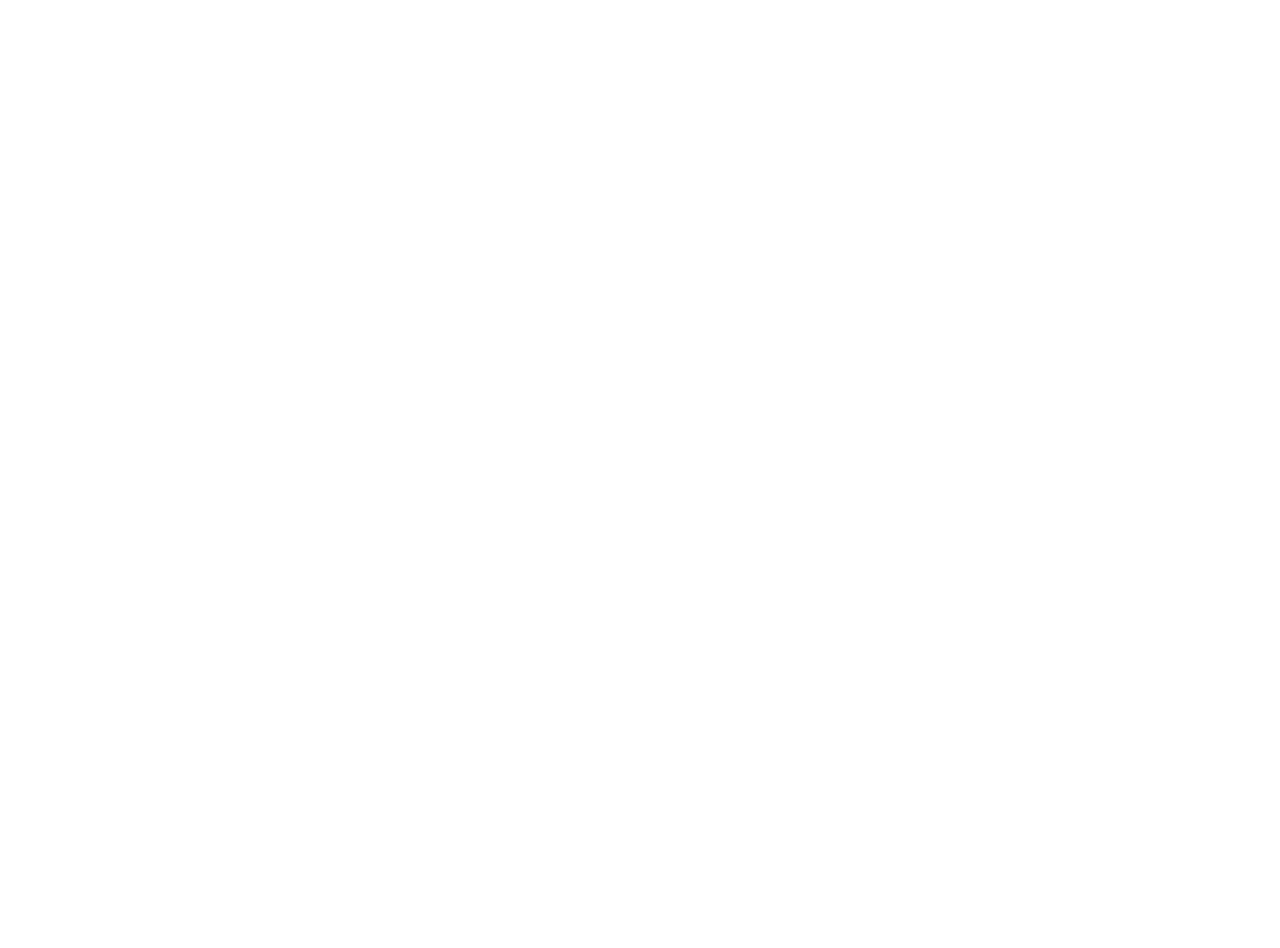
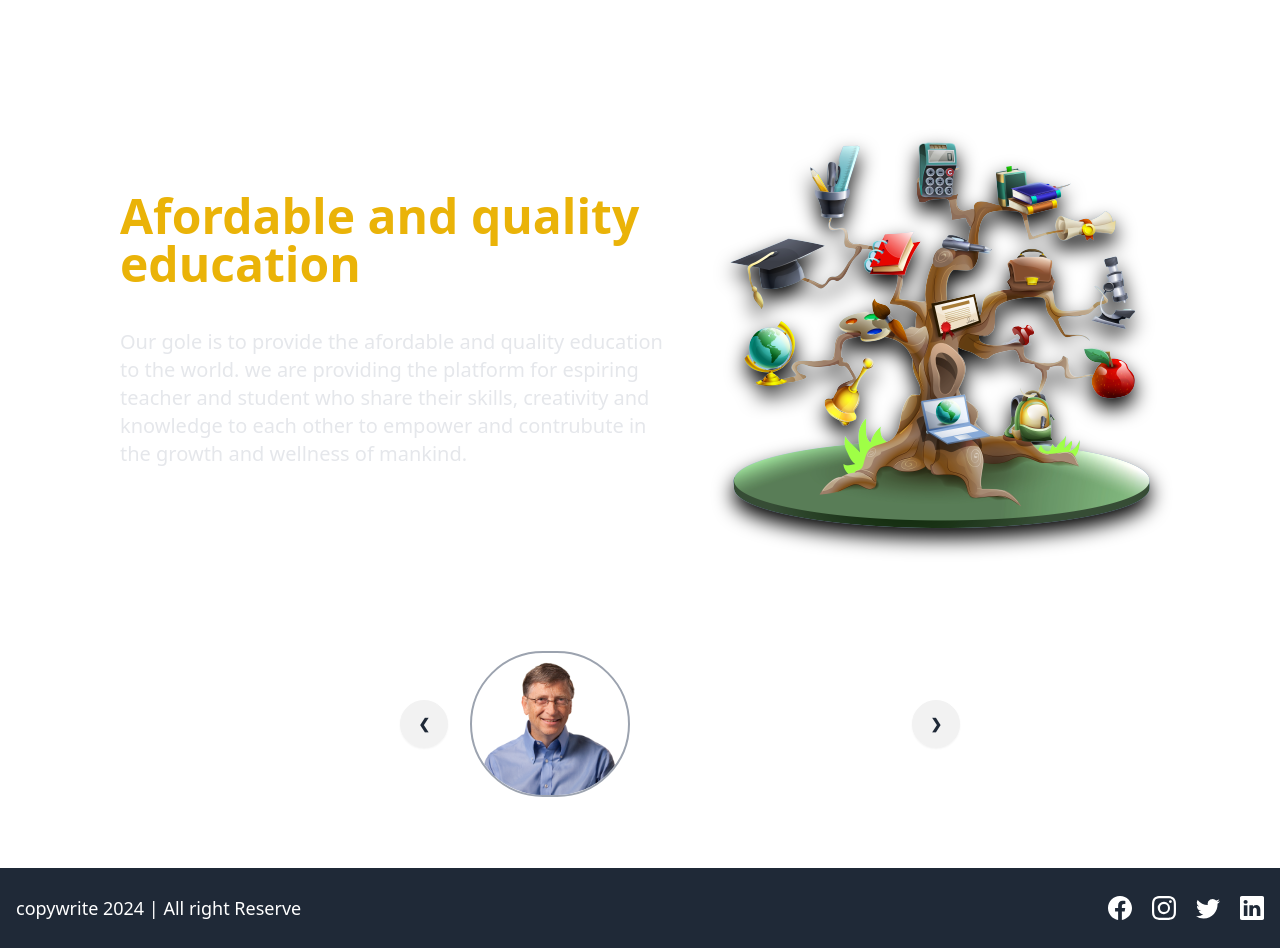
Before and after one commit to Rajusharma2003/Lms_frontend_project, a React (Vite) app: page /about in a window 1280 px wide. Before the commit this address had no page. Before the commit the page ends 800 px from the top, so only its background shows below. Built offline with nearby package versions, Linux system fonts and the light colour scheme.

Commit message:
create aboutUs page and add carousel

```diff
--- a/src/App.jsx
+++ b/src/App.jsx
@@ -2,6 +2,7 @@
 
 import { Route, Routes } from 'react-router-dom'
 
+import AboutUs from './Pages/AboutUsPage.jsx'
 import Homepage from './Pages/HomePage.jsx'
 
 
@@ -13,6 +14,7 @@
      <Routes>
 
       <Route path='/' element={<Homepage/>}></Route>
+      <Route path='/about' element={<AboutUs/>}></Route>
      </Routes>
 
 
--- a/src/Layouts/HomeLayout.jsx
+++ b/src/Layouts/HomeLayout.jsx
@@ -1,14 +1,14 @@
 
 import {AiFillCloseCircle} from "react-icons/ai"
 import {FiMenu} from "react-icons/fi"
-import {useDispatch, useSelector} from "react-redux"
+import { useSelector} from "react-redux"
 import {Link, useNavigate} from 'react-router-dom'
 
 import Footer from "../Components/Footer"
 function HomeLayout({children} ) {
 
 
-    const dispatch = useDispatch();
+    // const dispatch = useDispatch();
     const navigate = useNavigate();
 
 
@@ -64,7 +64,7 @@
                 <div className="drawer-side w-0   ">
                     <label htmlFor="my-drawer" className="drawer-overlay"></label>
 
-                    <ul className="menu p-4 w-48  sm:w-80 bg-base-200 text-base-content h-[220px]">
+                    <ul className="menu p-4 w-48 h-[100%]  sm:w-80 bg-base-200 text-base-content relative">
 
                         <li className="w-fit absolute right-2 z-50">
                             <button onClick={hideDrawer}>
@@ -106,7 +106,7 @@
                                     <Link to="/login">Login</Link>
                                 </button>
                                 <button className="secondary-button px-4 py-1 font-semibold rounded-md w-full bg-purple-600">
-                                    <Link to="/login">Sign Up</Link>
+                                    <Link to="/signUp">Sign Up</Link>
                                 </button>
                             </div>
 
--- /dev/null
+++ b/src/Pages/AboutUsPage.jsx
@@ -0,0 +1,132 @@
+import AboutMainImage from "../Assets/Images/aboutMainImage.png"
+import apj from "../Assets/Images/apj.png"
+import billGates from "../Assets/Images/billGates.png"
+import einstein from "../Assets/Images/einstein.png"
+import nelsonMandela from "../Assets/Images/nelsonMandela.png"
+import steveJobs from "../Assets/Images/steveJobs.png"
+import HomeLayout from "../Layouts/HomeLayout"
+
+
+
+function AboutUs() {
+
+
+    return (
+
+        <HomeLayout>
+
+                <div className="pl-20 pt-20 flex flex-col text-white">
+
+                <div className="flex items-center gap-5 mx-10">
+
+                    <section className="w-1/2 space-y-10">
+
+                            <h1 className="text-5xl text-yellow-500 font-semibold">
+                                Afordable and quality education
+                            </h1>
+
+                            <p className="text-xl text-gray-200">
+                                Our gole is to provide the afordable and quality education to the world.
+                                we are providing the platform for espiring teacher and student who share
+                                their skills, creativity and knowledge to each other to empower and contrubute in the growth and wellness of mankind.
+                            </p>
+
+                    </section>
+
+                    <div className=" w-1/2">
+                        <img
+                        id="test1"
+                        style={{
+                            filter : "drop-shadow(0px 10px 10px rgb(0 ,0, 0))"
+                        }}
+                        className="drop-shadow-2xl"
+                        src={AboutMainImage}
+                        alt="AboutMainImage" />
+                    </div>
+                </div>
+
+
+                <div className="carousel w-1/2 my-16 m-auto">
+                    <div id="slide1" className="carousel-item relative w-full">
+                        <div className="flex items-center justify-center gap-4 px-[15%]">
+                            <img src={billGates} className="w-40 rounded-full border-2 border-gray-400" />
+                            <div>
+                                <h3 className="text-2xl font-semibold">Bill Gates</h3>
+                                <p>{"Don't compare yourself with anyone in this world. If you do so, you are insulting yourself. - Bill Gates"}</p>
+                            </div>
+                        </div>
+                        <div className="absolute left-5 right-5 top-1/2 flex -translate-y-1/2 transform justify-between">
+                            <a href="#slide6" className="btn btn-circle">❮</a>
+                            <a href="#slide2" className="btn btn-circle">❯</a>
+                        </div>
+                    </div>
+
+                    <div id="slide2" className="carousel-item relative w-full">
+                        <div className="flex items-center justify-center gap-4 px-[15%]">
+                            <img src={steveJobs} className="w-40 rounded-full border-2 border-gray-400" />
+                            <div>
+                                <h3 className="text-2xl font-semibold">Steve Jobs</h3>
+                                <p>{"Your time is limited, so don’t waste it living someone else’s life. - Steve Jobs"}</p>
+                            </div>
+                        </div>
+                        <div className="absolute left-5 right-5 top-1/2 flex -translate-y-1/2 transform justify-between">
+                            <a href="#slide1" className="btn btn-circle">❮</a>
+                            <a href="#slide3" className="btn btn-circle">❯</a>
+                        </div>
+                    </div>
+
+                    <div id="slide3" className="carousel-item relative w-full">
+                        <div className="flex items-center justify-center gap-4 px-[15%]">
+                            <img src={nelsonMandela} className="w-40 rounded-full border-2 border-gray-400" />
+                            <div>
+                                <h3 className="text-2xl font-semibold">Nelson Mandela</h3>
+                                <p>{"Education is the most powerful weapon which you can use to change the world. - Nelson Mandela"}</p>
+                            </div>
+                        </div>
+                        <div className="absolute left-5 right-5 top-1/2 flex -translate-y-1/2 transform justify-between">
+                            <a href="#slide2" className="btn btn-circle">❮</a>
+                            <a href="#slide4" className="btn btn-circle">❯</a>
+                        </div>
+                    </div>
+
+                    <div id="slide4" className="carousel-item relative w-full">
+                        <div className="flex items-center justify-center gap-4 px-[15%]">
+                            <img src={einstein} className="w-40 rounded-full border-2 border-gray-400" />
+                            <div>
+                                <h3 className="text-2xl font-semibold">Albert Einstein</h3>
+                                <p>{"Life is like riding a bicycle. To keep your balance you must keep moving. - Albert Einstein"}</p>
+                            </div>
+                        </div>
+                        <div className="absolute left-5 right-5 top-1/2 flex -translate-y-1/2 transform justify-between">
+                            <a href="#slide3" className="btn btn-circle">❮</a>
+                            <a href="#slide5" className="btn btn-circle">❯</a>
+                        </div>
+                    </div>
+
+                    <div id="slide5" className="carousel-item relative w-full">
+                        <div className="flex items-center justify-center gap-4 px-[15%]">
+                            <img src={apj} className="w-40 rounded-full border-2 border-gray-400" />
+                            <div>
+                                <h3 className="text-2xl font-semibold">A. P. J. Abdul Kalam</h3>
+                                <p>{"Dream, dream, dream. Dreams transform into thoughts and thoughts result in action. - A. P. J. Abdul Kalam"}</p>
+                            </div>
+                        </div>
+                        <div className="absolute left-5 right-5 top-1/2 flex -translate-y-1/2 transform justify-between">
+                            <a href="#slide4" className="btn btn-circle">❮</a>
+                            <a href="#slide1" className="btn btn-circle">❯</a>
+                        </div>
+                    </div>
+                </div>
+
+
+
+            </div>
+        </HomeLayout>
+
+    )
+
+
+}
+
+
+export default AboutUs
```
Also changed, not shown: src/Assets/Images/billGates.png (added).
